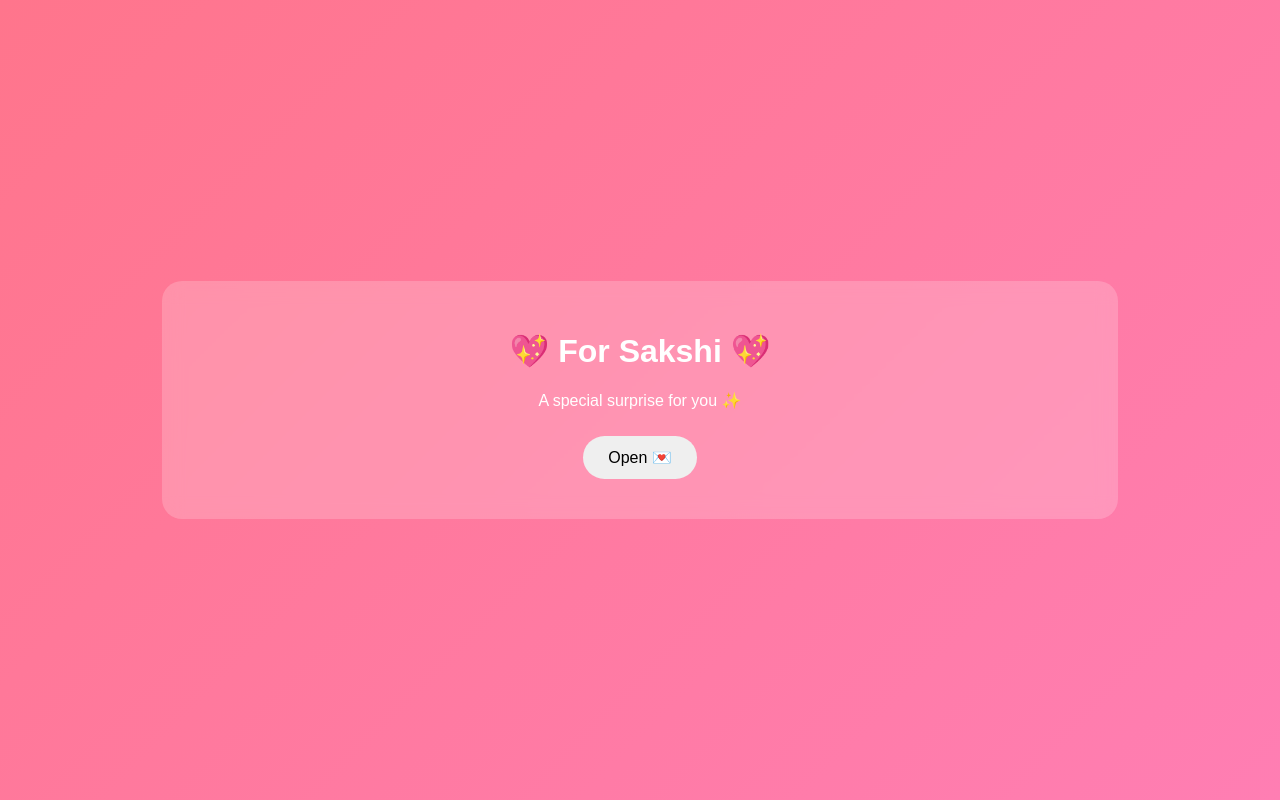
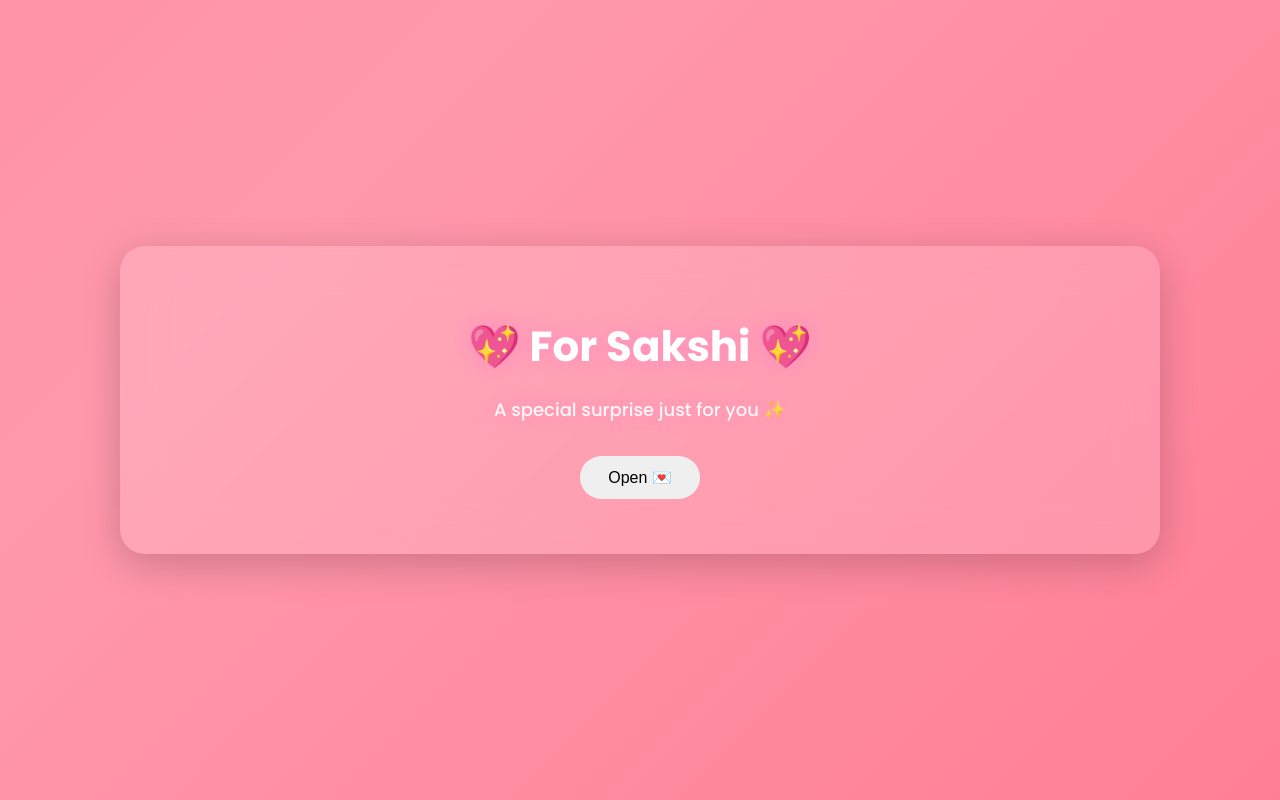
Before and after one commit to asadfaridi11914-pixel/birthday-wishes, a plain HTML site: page index.html in a window 1280 px wide. Drawn offline with Linux system fonts and the light colour scheme.

Commit message:
index.html

```diff
--- a/index.html
+++ b/index.html
@@ -3,47 +3,82 @@
 <head>
 <title>For Sakshi 💖</title>
 
+<link href="https://fonts.googleapis.com/css2?family=Poppins:wght@300;500;700&display=swap" rel="stylesheet">
+
 <style>
 body {
     margin: 0;
     font-family: 'Poppins', sans-serif;
-    text-align: center;
     overflow: hidden;
-    background: linear-gradient(135deg, #ff758c, #ff7eb3);
     color: white;
 }
 
-/* Section */
+/* Animated luxury gradient */
+body {
+    background: linear-gradient(-45deg, #ff6a88, #ff99ac, #ff758c, #ffb6c1);
+    background-size: 400% 400%;
+    animation: gradient 10s ease infinite;
+}
+
+@keyframes gradient {
+    0% {background-position: 0% 50%;}
+    50% {background-position: 100% 50%;}
+    100% {background-position: 0% 50%;}
+}
+
+/* Sections */
 .section {
     height: 100vh;
     display: none;
     justify-content: center;
     align-items: center;
     flex-direction: column;
+    text-align: center;
+    opacity: 0;
+    transform: scale(0.9);
+    transition: 0.8s ease;
 }
 
-/* Active section */
-.active {
+.section.active {
     display: flex;
+    opacity: 1;
+    transform: scale(1);
 }
 
-/* Card */
+/* Glass card */
 .card {
-    background: rgba(255,255,255,0.2);
-    padding: 30px;
-    border-radius: 20px;
-    backdrop-filter: blur(10px);
-    width: 70%;
+    background: rgba(255,255,255,0.15);
+    padding: 40px;
+    border-radius: 25px;
+    backdrop-filter: blur(20px);
+    box-shadow: 0 10px 40px rgba(0,0,0,0.2);
+    width: 75%;
+}
+
+/* Headings */
+h1 {
+    font-size: 42px;
+    margin-bottom: 10px;
+}
+
+p {
+    font-size: 18px;
+    opacity: 0.9;
 }
 
 /* Buttons */
 button {
-    padding: 12px 25px;
-    border-radius: 25px;
+    padding: 12px 28px;
+    border-radius: 30px;
     border: none;
-    margin: 10px;
+    margin: 15px;
     cursor: pointer;
     font-size: 16px;
+    transition: 0.3s;
+}
+
+button:hover {
+    transform: scale(1.1);
 }
 
 .yes {
@@ -55,14 +90,13 @@ button {
     background: #ff4d6d;
     color: white;
     position: relative;
-    transition: 0.3s;
 }
 
-/* Hearts */
+/* Floating hearts */
 .heart {
     position: absolute;
-    font-size: 20px;
-    animation: float 5s linear infinite;
+    font-size: 22px;
+    animation: float 6s linear infinite;
 }
 
 @keyframes float {
@@ -70,9 +104,22 @@ button {
     100% {transform: translateY(-10vh);}
 }
 
-/* Final text */
+/* Final text typing */
 #finalText {
-    font-size: 35px;
+    font-size: 38px;
+    border-right: 3px solid white;
+    white-space: nowrap;
+    overflow: hidden;
+}
+
+/* Glow effect */
+.glow {
+    animation: glow 2s infinite alternate;
+}
+
+@keyframes glow {
+    from {text-shadow: 0 0 10px white;}
+    to {text-shadow: 0 0 25px hotpink;}
 }
 </style>
 
@@ -86,9 +133,9 @@ button {
 
 <!-- PAGE 1 -->
 <div class="section active" id="page1">
-    <div class="card">
+    <div class="card glow">
         <h1>💖 For Sakshi 💖</h1>
-        <p>A special surprise for you ✨</p>
+        <p>A special surprise just for you ✨</p>
         <button onclick="startMusic(); nextPage(2)">Open 💌</button>
     </div>
 </div>
@@ -99,7 +146,10 @@ button {
         <h1>🎂 Happy Birthday Sakshi 💖</h1>
         <p>
             You are the most beautiful part of my life ✨<br>
-            Every moment with you feels magical 💕
+            Every moment with you feels magical 💕<br><br>
+
+            I will love you forever 💖<br>
+            Your happiness is my peace ✨
         </p>
         <button onclick="nextPage(3)">Next 💫</button>
     </div>
@@ -116,14 +166,14 @@ button {
     </div>
 </div>
 
-<!-- PAGE 4 -->
+<!-- FINAL -->
 <div class="section" id="page4">
     <h1 id="finalText"></h1>
 </div>
 
 <script>
 
-// Page switch
+// Page transition
 function nextPage(num) {
     document.querySelectorAll(".section").forEach(s => s.classList.remove("active"));
     document.getElementById("page"+num).classList.add("active");
@@ -132,32 +182,34 @@ function nextPage(num) {
 // Music
 function startMusic() {
     let music = document.getElementById("music");
+    music.volume = 0.7;
     music.play().catch(()=>{});
 }
 
-// YES
+// YES click
 function yesClick() {
     nextPage(4);
     typeText("💖 ASAD IS TOTALLY YOURS 💖");
 
-    for(let i=0;i<30;i++){
+    for(let i=0;i<40;i++){
         let heart=document.createElement("div");
         heart.innerHTML="💖";
         heart.className="heart";
         heart.style.left=Math.random()*100+"vw";
         document.body.appendChild(heart);
-        setTimeout(()=>heart.remove(),4000);
+
+        setTimeout(()=>heart.remove(),5000);
     }
 }
 
-// Typing
+// Typing effect
 function typeText(text){
     let i=0;
-    let el=document.getElementById("finalText");
+    let target=document.getElementById("finalText");
 
     function type(){
         if(i<text.length){
-            el.innerHTML+=text[i];
+            target.innerHTML+=text[i];
             i++;
             setTimeout(type,80);
         }
@@ -165,13 +217,13 @@ function typeText(text){
     type();
 }
 
-// NO escape
+// NO button escape 😈
 let noBtn=document.getElementById("noBtn");
 
 noBtn.addEventListener("mouseover",()=>{
     noBtn.style.position="absolute";
-    noBtn.style.left=Math.random()*80+"vw";
-    noBtn.style.top=Math.random()*80+"vh";
+    noBtn.style.left=Math.random()*85+"vw";
+    noBtn.style.top=Math.random()*85+"vh";
 });
 
 </script>
```
